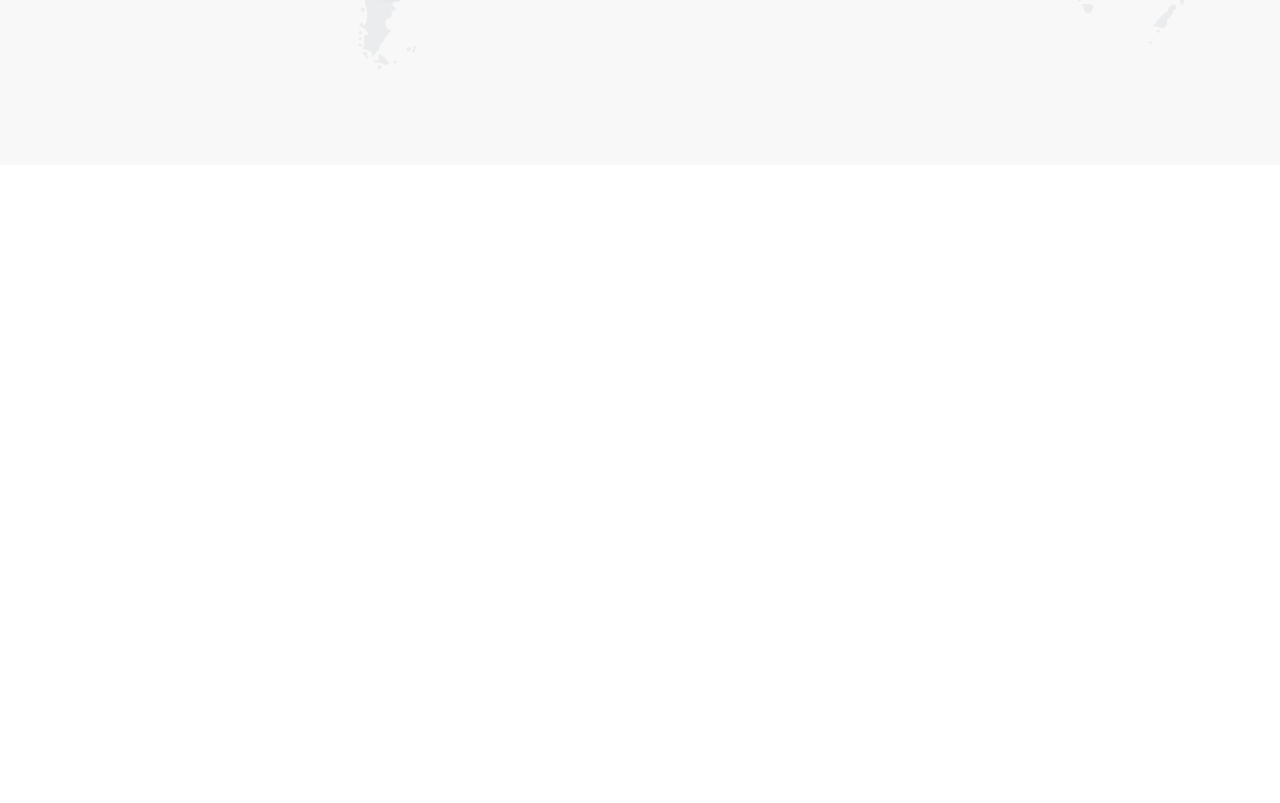
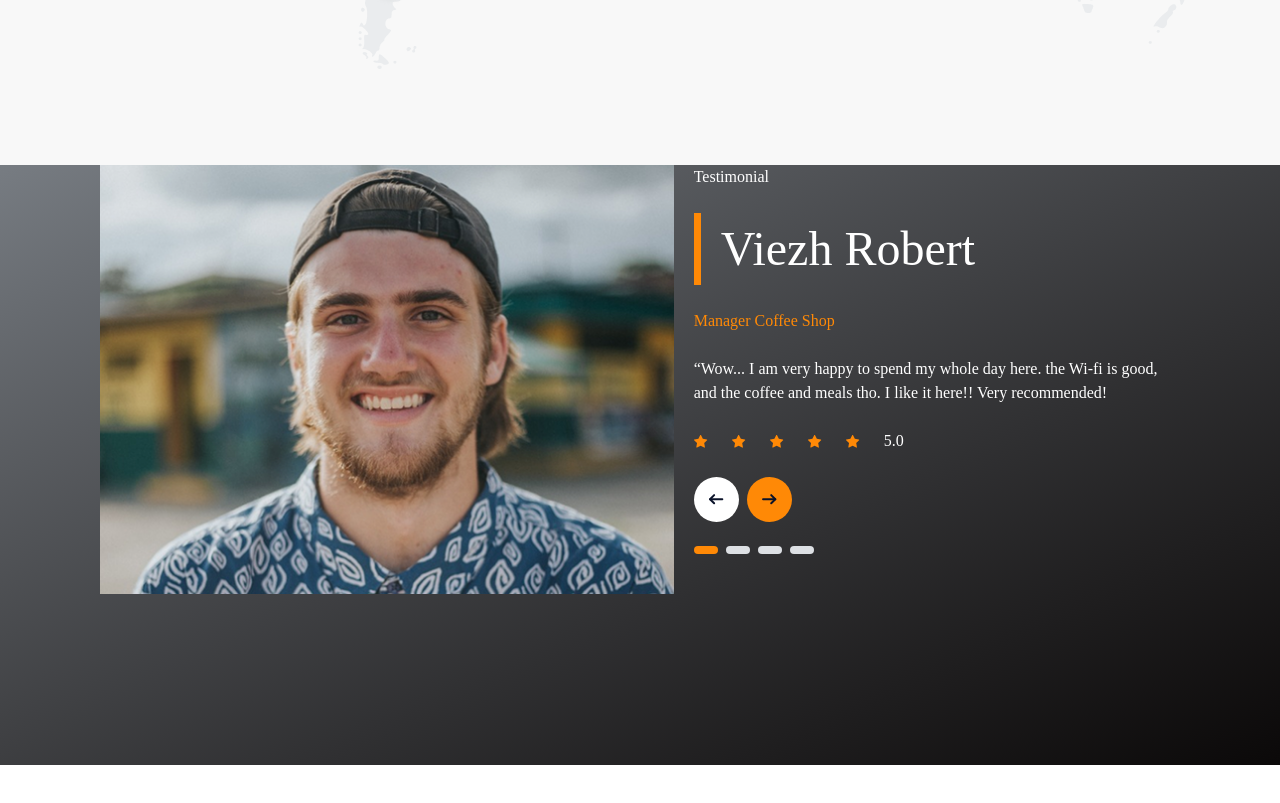
Before and after one commit to adityabastyas/koda-b6-react, a React (Vite) app: page / in a window 1280 px wide. Shown: the part 3113-3916 px from the top of the page. Before the commit the page ends 3278 px from the top, so only its background shows below. Built offline with nearby package versions, Linux system fonts and the light colour scheme.

Commit message:
feat: add section testimonial customor with styling

```diff
--- a/src/pages/Home.jsx
+++ b/src/pages/Home.jsx
@@ -1,6 +1,7 @@
 import React from "react";
 import CartMenu from "../components/CartMenu";
 import locationMap from "../assets/img/location.png";
+import testimonialMan from "../assets/img/testimonial-man.png";
 
 function Home() {
   return (
@@ -204,6 +205,86 @@ function Home() {
             />
           </div>
         </section>
+
+        <section className='w-full h-[600px] bg-gradient-to-br from-[#777c82] to-[#0b0909] px-[100px] py-` mb-[70px]'>
+          <div className='flex items-start'>
+            <figure className='flex'>
+              <img src={testimonialMan} alt='testimonial man' />
+            </figure>
+
+            <article className='w-[490px] ml-5'>
+              <span className="block text-base font-normal text-white font-['Plus_Jakarta_Sans'] mb-6">
+                Testimonial
+              </span>
+
+              <h2 className="text-[48px] font-normal text-white font-['Plus_Jakarta_Sans'] my-6 border-l-[7px] border-[#ff8906] pl-5">
+                Viezh Robert
+              </h2>
+
+              <span className="block text-[#ff8906] text-base font-normal font-['Plus_Jakarta_Sans']">
+                Manager Coffee Shop
+              </span>
+
+              <p className="text-basae font-normal text-white font-['Plus_Jakarta_Sans'] my-6">
+                “Wow... I am very happy to spend my whole day here. the Wi-fi is
+                good, and the coffee and meals tho. I like it here!! Very
+                recommended!
+              </p>
+
+              <div className='flex items-center mb-6'>
+                <img
+                  className='mr-6'
+                  src='src/assets/img/icon/start.svg'
+                  alt='star'
+                />
+                <img
+                  className='mr-6'
+                  src='src/assets/img/icon/start.svg'
+                  alt='star'
+                />
+                <img
+                  className='mr-6'
+                  src='src/assets/img/icon/start.svg'
+                  alt='star'
+                />
+                <img
+                  className='mr-6'
+                  src='src/assets/img/icon/start.svg'
+                  alt='star'
+                />
+                <img
+                  className='mr-6'
+                  src='src/assets/img/icon/start.svg'
+                  alt='star'
+                />
+
+                <span className="text-white text-base font-normal font-['Plus_Jakarta_Sans']">
+                  5.0
+                </span>
+              </div>
+
+              <nav className='flex items-center mb-6'>
+                <img
+                  src='src/assets/img/icon/arrow-left.svg'
+                  alt='arrow-left'
+                  className='bg-white p-3.5 rounded-full mr-2 cursor-pointer'
+                />
+                <img
+                  src='src/assets/img/icon/arrow-right.svg'
+                  alt='arrow-right'
+                  className='bg-[#ff8906] p-3.5 rounded-full cursor-pointer'
+                />
+              </nav>
+
+              <div className='flex gap-2'>
+                <span className='w-6 h-2 bg-[#ff8906] rounded-lg'></span>
+                <span className='w-6 h-2 bg-[#dde0e4] rounded-full'></span>
+                <span className='w-6 h-2 bg-[#dde0e4] rounded-full'></span>
+                <span className='w-6 h-2 bg-[#dde0e4] rounded-full'></span>
+              </div>
+            </article>
+          </div>
+        </section>
       </main>
     </div>
   );
```
